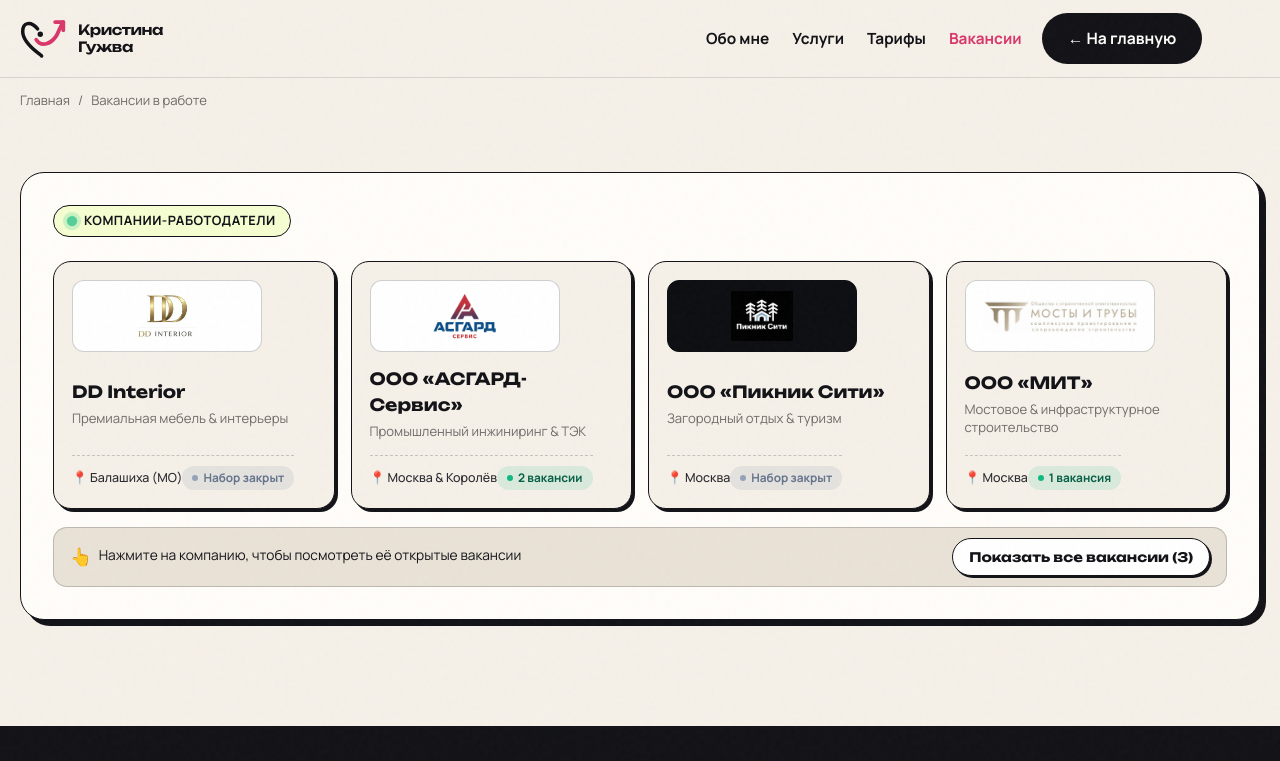
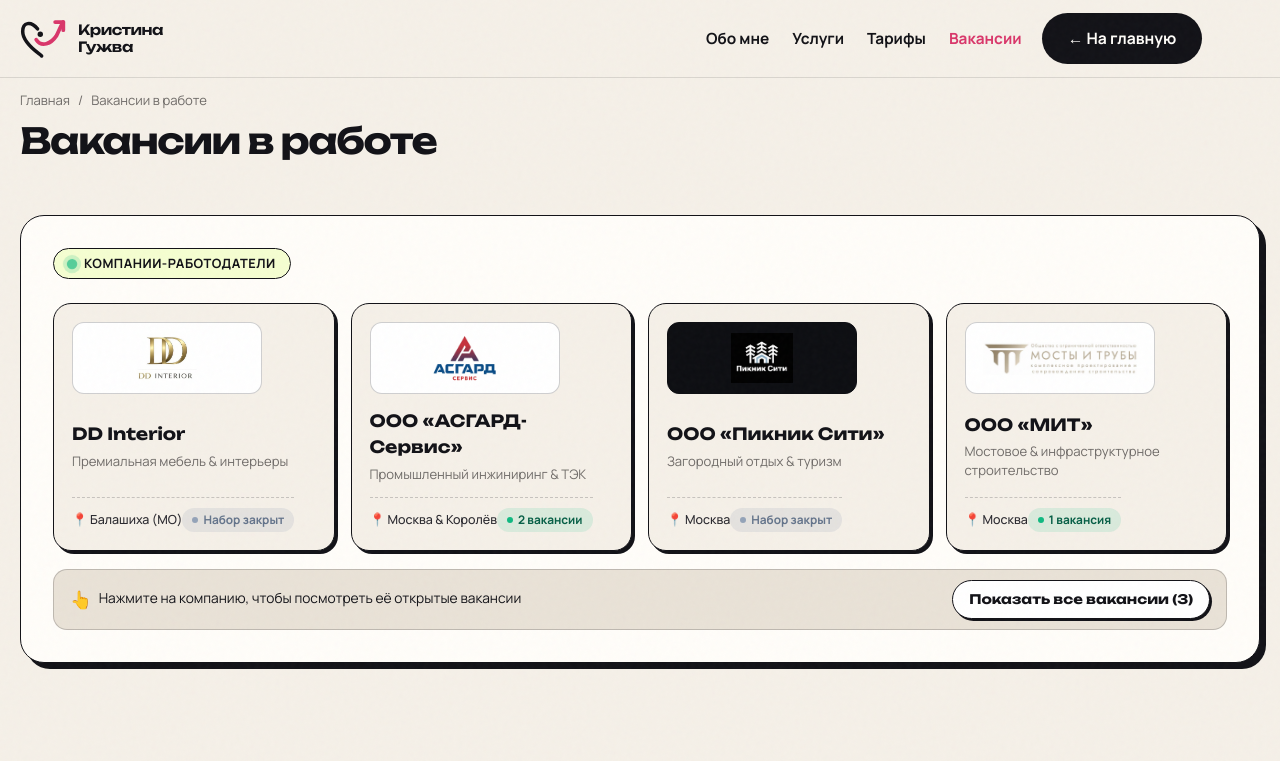
Before and after one commit to kristinaguzhva-afk/-guzhvacareer, a plain HTML site: page vacancies.html in a window 1280 px wide. Shown: the top 761 px of the page. Drawn offline with Linux system fonts and the light colour scheme.

Commit message:
Add h1 heading to vacancies.html for SEO compliance

```diff
--- a/vacancies.html
+++ b/vacancies.html
@@ -1335,8 +1335,8 @@
           <span aria-hidden="true">/</span>
           <span>Вакансии в работе</span>
         </nav>
-
-        </div>
+        <h1 class="vacancies-hero-title">Вакансии в работе</h1>
+      </div>
     </section>
 
     <!-- Список вакансий -->
```
